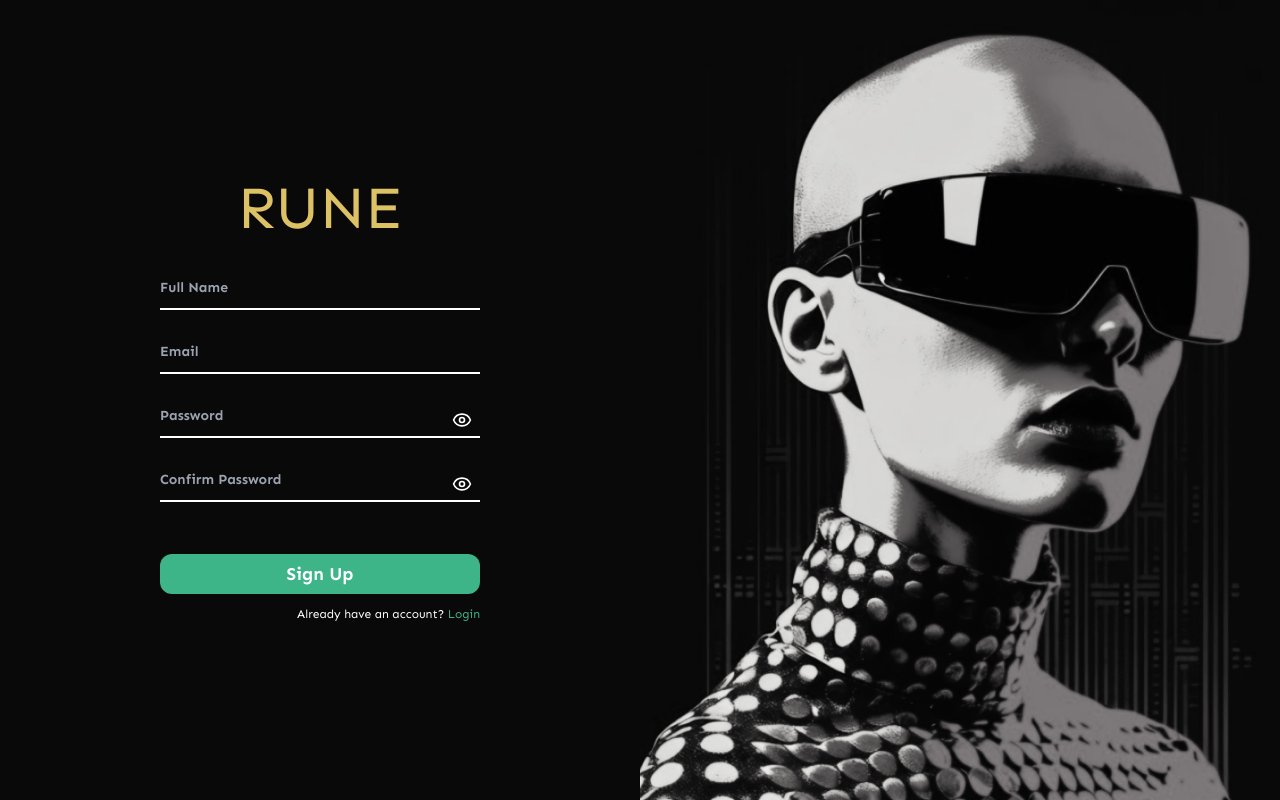
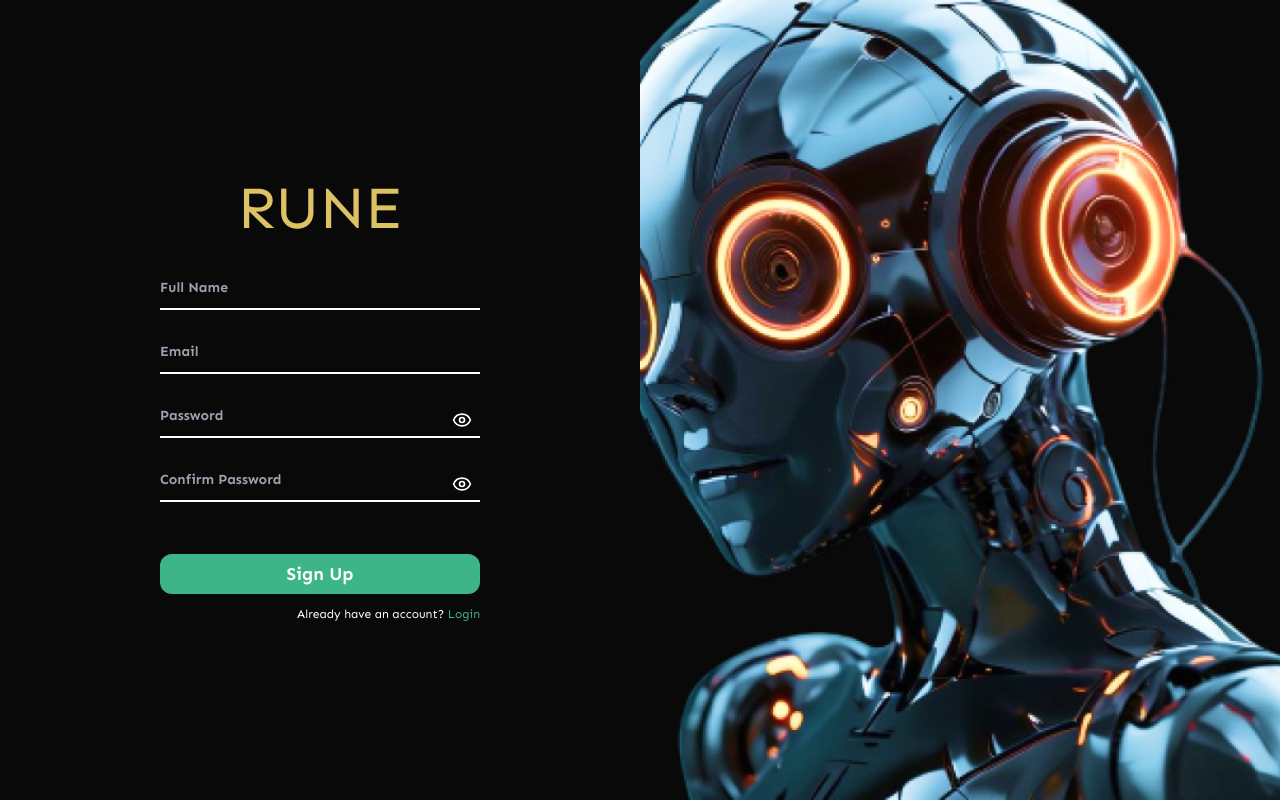
Before and after one commit to BimalDevasia/RUNE, a React (Vite) app: page /signup in a window 1280 px wide. Built offline with nearby package versions, Linux system fonts and the light colour scheme.

Commit message:
sign up image changed

```diff
--- a/src/components/Signup.tsx
+++ b/src/components/Signup.tsx
@@ -125,9 +125,9 @@
             </div>
             <div className="w-1/2 h-full">
                 <img
-                    src="./login.png"
+                    src="./robo.png"
                     alt=""
-                    className="w-full h-full object-cover object-center"
+                    className="w-full h-full object-cover object-right "
                 />
             </div>
         </div>
```
